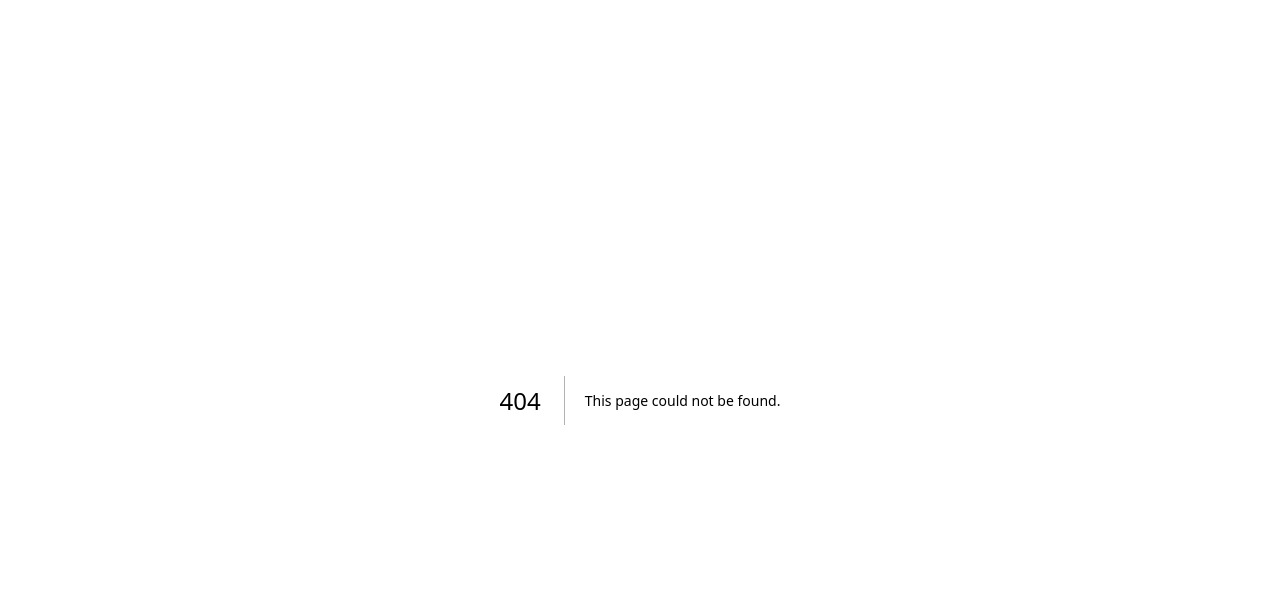
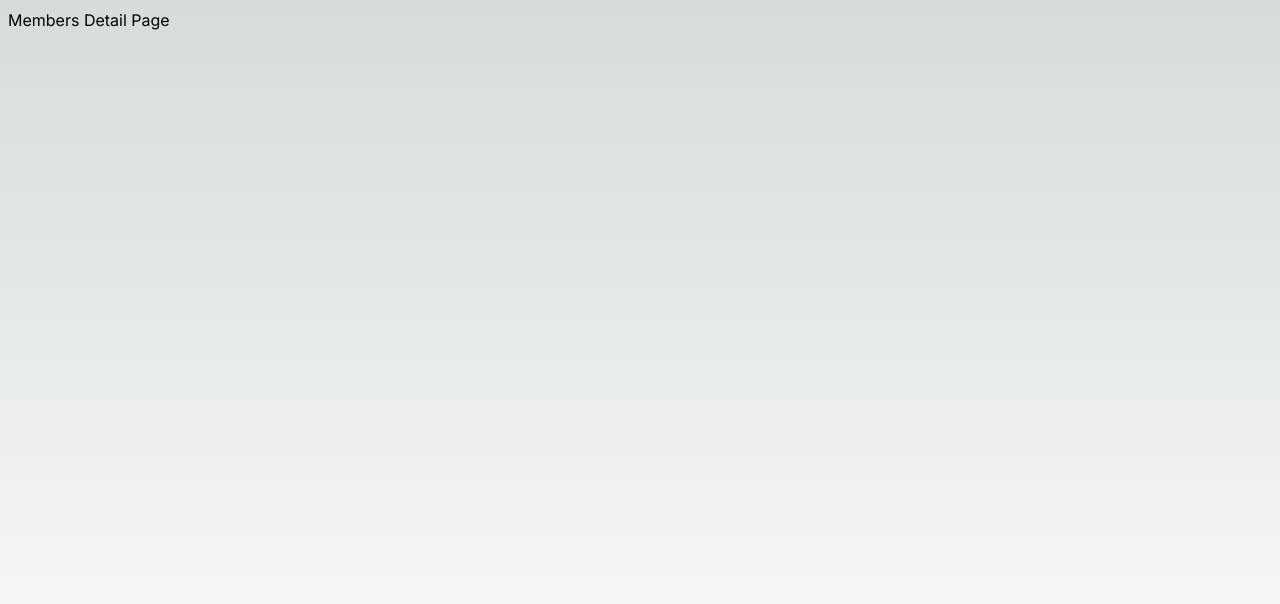
Before and after one commit to Megagig/savio_96_alumni, a Next.js app: page /members/1 in a window 1280 px wide. Before the commit this address had no page. Shown: the top 604 px of the page. Built offline with nearby package versions, Linux system fonts and the light colour scheme.

Commit message:
Create a Common Members layout

```diff
--- /dev/null
+++ b/src/app/members/[id]/page.jsx
@@ -0,0 +1,8 @@
+import React from 'react';
+
+const MemberDetailsPage = ({ params: id }) => {
+  console.log(id);
+  return <div>Members Detail Page</div>;
+};
+
+export default MemberDetailsPage;
--- /dev/null
+++ b/src/app/members/layout.jsx
@@ -0,0 +1,12 @@
+export const metadata = {
+  title: 'Savio 96 Alumni Association',
+  description: 'Track online payment of association dues',
+};
+
+export default function MembersLayout({ children }) {
+  return (
+    <div className="flex xs:flex-col sm:flex-col md:flex-row lg:flex-row xl:flex-row min-h-screen">
+      <div className="flex flex-wrap p-2 justify-center">{children}</div>
+    </div>
+  );
+}
```
